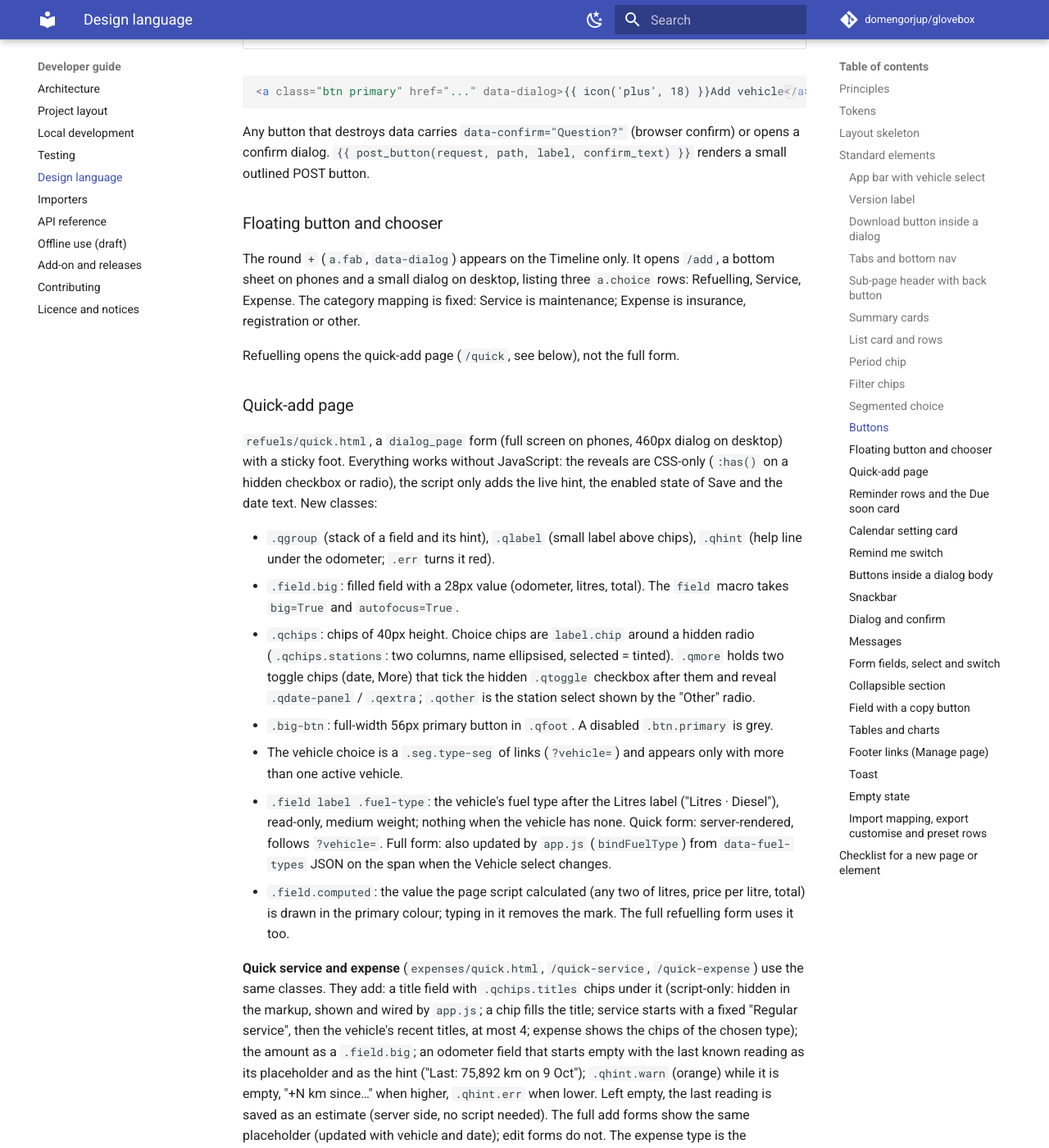
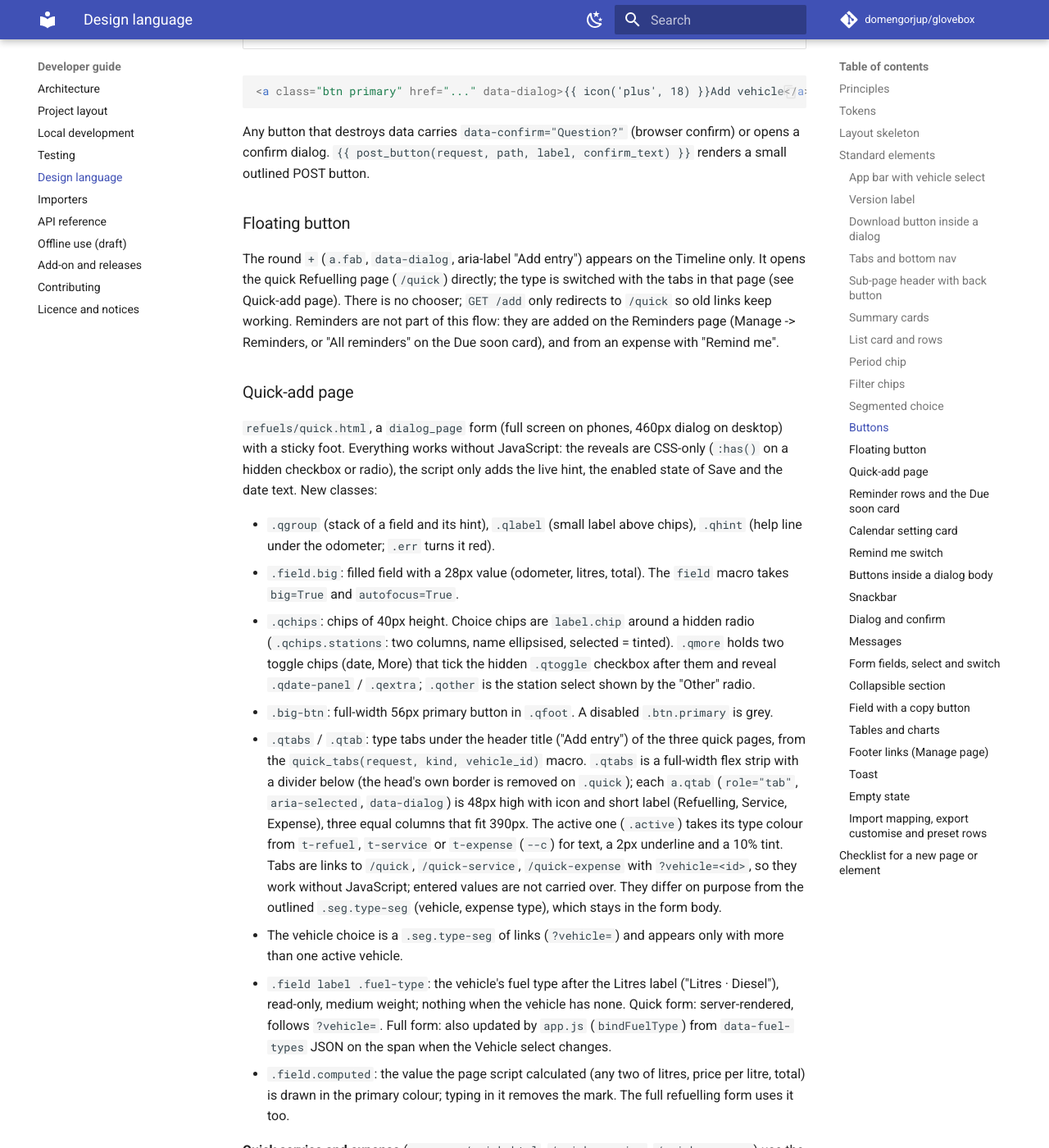
Before and after one commit to domengorjup/glovebox, an MkDocs documentation site: the page built from docs/dev/design.md, in a window 1280 px wide and 1400 px high, scrolled down 5241 px. Shown: the whole window at 82% size. Built offline with MkDocs 1.6.1 and Material for MkDocs 9.7.7, drawn with Linux system fonts in a browser that asks for light colours; comment, search, counter and statistics services are not loaded.

Commit message:
Plus button opens quick refuelling, type tabs on quick-add pages

```diff
--- a/docs/dev/design.md
+++ b/docs/dev/design.md
@@ -148,11 +148,9 @@ One `.btn` base (pill, text style). Variants:
 
 Any button that destroys data carries `data-confirm="Question?"` (browser confirm) or opens a confirm dialog. `{{ post_button(request, path, label, confirm_text) }}` renders a small outlined POST button.
 
-### Floating button and chooser
+### Floating button
 
-The round `+` (`a.fab`, `data-dialog`) appears on the Timeline only. It opens `/add`, a bottom sheet on phones and a small dialog on desktop, listing three `a.choice` rows: Refuelling, Service, Expense. The category mapping is fixed: Service is maintenance; Expense is insurance, registration or other.
-
-Refuelling opens the quick-add page (`/quick`, see below), not the full form.
+The round `+` (`a.fab`, `data-dialog`, aria-label "Add entry") appears on the Timeline only. It opens the quick Refuelling page (`/quick`) directly; the type is switched with the tabs in that page (see Quick-add page). There is no chooser; `GET /add` only redirects to `/quick` so old links keep working. Reminders are not part of this flow: they are added on the Reminders page (Manage -> Reminders, or "All reminders" on the Due soon card), and from an expense with "Remind me".
 
 ### Quick-add page
 
@@ -162,6 +160,7 @@ Refuelling opens the quick-add page (`/quick`, see below), not the full form.
 - `.field.big`: filled field with a 28px value (odometer, litres, total). The `field` macro takes `big=True` and `autofocus=True`.
 - `.qchips`: chips of 40px height. Choice chips are `label.chip` around a hidden radio (`.qchips.stations`: two columns, name ellipsised, selected = tinted). `.qmore` holds two toggle chips (date, More) that tick the hidden `.qtoggle` checkbox after them and reveal `.qdate-panel` / `.qextra`; `.qother` is the station select shown by the "Other" radio.
 - `.big-btn`: full-width 56px primary button in `.qfoot`. A disabled `.btn.primary` is grey.
+- `.qtabs` / `.qtab`: type tabs under the header title ("Add entry") of the three quick pages, from the `quick_tabs(request, kind, vehicle_id)` macro. `.qtabs` is a full-width flex strip with a divider below (the head's own border is removed on `.quick`); each `a.qtab` (`role="tab"`, `aria-selected`, `data-dialog`) is 48px high with icon and short label (Refuelling, Service, Expense), three equal columns that fit 390px. The active one (`.active`) takes its type colour from `t-refuel`, `t-service` or `t-expense` (`--c`) for text, a 2px underline and a 10% tint. Tabs are links to `/quick`, `/quick-service`, `/quick-expense` with `?vehicle=<id>`, so they work without JavaScript; entered values are not carried over. They differ on purpose from the outlined `.seg.type-seg` (vehicle, expense type), which stays in the form body.
 - The vehicle choice is a `.seg.type-seg` of links (`?vehicle=`) and appears only with more than one active vehicle.
 - `.field label .fuel-type`: the vehicle's fuel type after the Litres label ("Litres · Diesel"), read-only, medium weight; nothing when the vehicle has none. Quick form: server-rendered, follows `?vehicle=`. Full form: also updated by `app.js` (`bindFuelType`) from `data-fuel-types` JSON on the span when the Vehicle select changes.
 - `.field.computed`: the value the page script calculated (any two of litres, price per litre, total) is drawn in the primary colour; typing in it removes the mark. The full refuelling form uses it too.
--- a/src/glovebox/web/static/app.css
+++ b/src/glovebox/web/static/app.css
@@ -279,13 +279,7 @@ h2 { font-size: 14px; font-weight: 500; color: var(--secondary-text-color); marg
   border-radius: 28px; width: min(560px, 94vw); max-height: 92vh; display: flex; flex-direction: column; overflow: hidden;
   box-shadow: 0 12px 40px var(--shadow-color); animation: rise .2s;
 }
-.chooser { width: min(360px, 94vw); padding: 8px 0 12px; }
-.chooser h3, .dialog-head h3 { margin: 0; font-size: 20px; font-weight: 500; }
-.chooser h3 { padding: 18px 24px 8px; }
-.choice { display: flex; align-items: center; gap: 16px; width: 100%; padding: 12px 24px; background: none; border: 0; text-align: left; }
-.choice:hover { background: rgba(127,127,127,.09); }
-.choice .t { font-weight: 500; font-size: 15px; }
-.choice .s { color: var(--secondary-text-color); font-size: 13px; }
+.dialog-head h3 { margin: 0; font-size: 20px; font-weight: 500; }
 .dialog-head { display: flex; align-items: center; gap: 8px; padding: 12px 12px 12px 24px; border-bottom: 1px solid var(--divider-color); }
 .dialog-head h3 { flex: 1; }
 .dialog-body { padding: 20px 24px; overflow: auto; display: flex; flex-direction: column; gap: 16px; }
@@ -380,8 +374,6 @@ table.tbl { width: 100%; border-collapse: collapse; font-size: 14px; }
   .bottom-nav a.active .pill { background: color-mix(in srgb, var(--primary-color) 22%, transparent); color: var(--primary-color); }
   .fab { right: 16px; bottom: 80px; }
   .scrim { align-items: flex-end; }
-  .dialog.chooser { width: 100%; border-radius: 28px 28px 0 0; padding-bottom: 24px; }
-  .dialog.chooser::before { content: ""; width: 32px; height: 4px; border-radius: 2px; background: var(--divider-color); margin: 8px auto 0; }
   .dialog.form { width: 100%; height: 100%; max-height: none; border-radius: 0; }
   .dialog-body { padding: 16px; flex: 1; }
   .dialog-foot { padding: 12px 16px; }
@@ -450,11 +442,10 @@ a.row, a.row-link { text-decoration: none; color: inherit; }
 .brand:visited { color: inherit; }
 .brand span { color: var(--primary-text-color); }
 .table-head { margin-top: var(--ha-space-6); }
-a.btn, a.icon-btn, a.choice, a.chip, .seg a { text-decoration: none; }
+a.btn, a.icon-btn, a.chip, a.qtab, .seg a { text-decoration: none; }
 @media (max-width: 699px) { .row .detail { white-space: normal; } }
 @media (max-width: 699px) { .tbl th, .tbl td { padding-left: 5px; padding-right: 5px; } .tbl { font-size: 13px; } }
 @media (max-width: 699px) { .tbl th.num { white-space: normal; } .tbl td:first-child, .tbl th:first-child { width: 38%; } }
-a.choice { color: inherit; } .choice .t, .choice .s { display: block; }
 .btn.with-icon { display: inline-flex; align-items: center; gap: 6px; padding: 6px 12px; font-size: 13px; cursor: pointer; }
 .btn.primary.with-icon { padding: 10px 24px; font-size: inherit; }
 .card + .summary-grid { margin-top: var(--ha-space-4); }
@@ -496,6 +487,15 @@ a.choice { color: inherit; } .choice .t, .choice .s { display: block; }
 
 /* ---------- quick add refuelling (/quick) ---------- */
 .quick .dialog-body { gap: 18px; }
+/* type tabs in the quick-add header */
+.quick .dialog-head { border-bottom: 0; }
+.qtabs { display: flex; border-bottom: 1px solid var(--divider-color); }
+.qtab { flex: 1 1 0; min-width: 0; display: flex; align-items: center; justify-content: center; gap: 8px; height: 48px; padding: 0 8px; position: relative;
+  background: none; border: 0; color: var(--secondary-text-color); font-size: 14px; font-weight: 500; letter-spacing: .02em; white-space: nowrap; }
+.qtab:hover { background: rgba(127,127,127,.08); }
+.qtab:focus-visible { outline: 2px solid var(--primary-color); outline-offset: -2px; }
+.qtab.active { color: var(--c); background: color-mix(in srgb, var(--c) 10%, transparent); }
+.qtab.active::after { content: ""; position: absolute; left: 0; right: 0; bottom: 0; height: 2px; background: var(--c); }
 @media (min-width: 700px) { .dialog.quick { width: min(460px, 94vw); } }
 .type-seg.seg a, .type-seg.seg label { flex: 1; text-align: center; }
 .qgroup { display: flex; flex-direction: column; gap: var(--ha-space-2); }
--- a/src/glovebox/web/static/app.js
+++ b/src/glovebox/web/static/app.js
@@ -11,7 +11,7 @@
   function show(html) {
     overlay.innerHTML = html;
     var first = overlay.querySelector("input:not([type=hidden]), select, textarea");
-    if (first && !overlay.querySelector(".chooser, .confirm")) { first.focus(); }
+    if (first && !overlay.querySelector(".confirm")) { first.focus(); }
     bindCalc(overlay);
     bindStationSelect(overlay);
     bindOdometerHint(overlay);
--- a/src/glovebox/web/templates/_macros.html
+++ b/src/glovebox/web/templates/_macros.html
@@ -72,6 +72,16 @@
   </div>
 {% endmacro %}
 
+{# Type tabs of the quick-add pages (links, so they work without JavaScript). #}
+{% macro quick_tabs(request, kind, vehicle_id) %}
+  <div class="qtabs" role="tablist" aria-label="Entry type">
+    {% for k, path, ic, label in [('refuel', '/quick', 'gas-station', 'Refuelling'), ('service', '/quick-service', 'wrench', 'Service'), ('expense', '/quick-expense', 'file-document-outline', 'Expense')] %}
+    <a role="tab" aria-selected="{{ 'true' if k == kind else 'false' }}" class="qtab t-{{ k }}{{ ' active' if k == kind }}"
+       href="{{ url(request, path ~ ('?vehicle=' ~ vehicle_id if vehicle_id else '')) }}" data-dialog>{{ icon(ic, 20) }}<span>{{ label }}</span></a>
+    {% endfor %}
+  </div>
+{% endmacro %}
+
 {# HA sub-page header: round back button left of the title. #}
 {% macro page_head(request, title, parent_path='/manage', parent_label='Manage') %}
   <div class="page-head">
--- a/src/glovebox/web/templates/base.html
+++ b/src/glovebox/web/templates/base.html
@@ -37,7 +37,7 @@
   </main>
 
   {% if section == 'timeline' and not dialog_page %}
-  <a class="fab" href="{{ url(request, '/add') }}" data-dialog aria-label="Add entry">{{ icon('plus', 28) }}</a>
+  <a class="fab" href="{{ url(request, '/quick') }}" data-dialog aria-label="Add entry">{{ icon('plus', 28) }}</a>
   {% endif %}
   <nav class="bottom-nav" aria-label="Sections">
     <a class="{{ 'active' if section == 'timeline' }}" href="{{ url(request, '/') }}"><span class="pill">{{ icon('timeline-text-outline') }}</span>Timeline</a>
--- a/src/glovebox/web/templates/expenses/quick.html
+++ b/src/glovebox/web/templates/expenses/quick.html
@@ -1,6 +1,6 @@
 {# Quick service / expense page (phone-first). Service: category fixed to maintenance. #}
 {% extends layout %}
-{% from "_macros.html" import messages, field, textarea, dialog_head, remind_switch with context %}
+{% from "_macros.html" import messages, field, textarea, dialog_head, quick_tabs, remind_switch with context %}
 {% set dialog_page = true %}
 {% set noun = 'service' if is_service else 'expense' %}
 {% set page_path = '/quick-service' if is_service else '/quick-expense' %}
@@ -9,7 +9,8 @@
 <div class="scrim" data-scrim>
 <form class="dialog form quick" method="post" role="dialog" aria-label="{{ noun | capitalize }}" action="{{ url(request, page_path) }}"
       data-quick-kind="{{ noun }}">
-  {{ dialog_head(request, noun | capitalize) }}
+  {{ dialog_head(request, 'Add entry') }}
+  {{ quick_tabs(request, noun, f.vehicle_id) }}
   <div class="dialog-body">
     {{ messages(errors) }}
     <input type="hidden" name="vehicle_id" value="{{ f.vehicle_id }}">
--- a/src/glovebox/web/templates/refuels/quick.html
+++ b/src/glovebox/web/templates/refuels/quick.html
@@ -1,5 +1,5 @@
 {% extends layout %}
-{% from "_macros.html" import messages, field, textarea, switch, dialog_head with context %}
+{% from "_macros.html" import messages, field, textarea, switch, dialog_head, quick_tabs with context %}
 {% set dialog_page = true %}
 {% set choice = f.station_choice or default_choice %}
 {% set litres_label %}Litres{% if fuel_type %} <span class="fuel-type">· {{ fuel_type }}</span>{% endif %}{% endset %}
@@ -7,7 +7,8 @@
 {% block content %}
 <div class="scrim" data-scrim>
 <form class="dialog form quick" method="post" role="dialog" aria-label="Refuel" action="{{ url(request, '/quick') }}">
-  {{ dialog_head(request, 'Refuel') }}
+  {{ dialog_head(request, 'Add entry') }}
+  {{ quick_tabs(request, 'refuel', f.vehicle_id) }}
   <div class="dialog-body">
     {{ messages(errors, warnings) }}
     {% if figures is defined %}
```
Also changed, not shown: docs/user/records.md (+3 -3 lines), src/glovebox/web/templates/add.html (deleted, +0 -26 lines), 5 other files.
